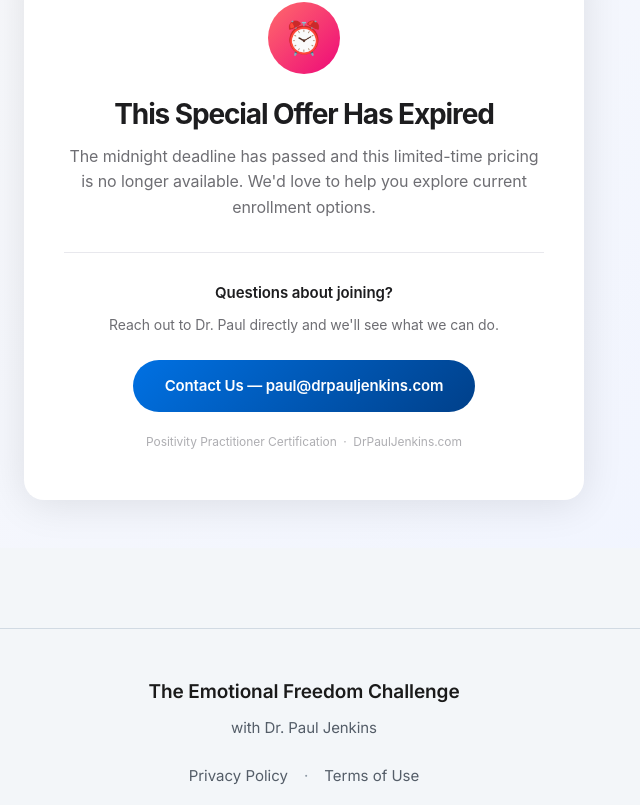
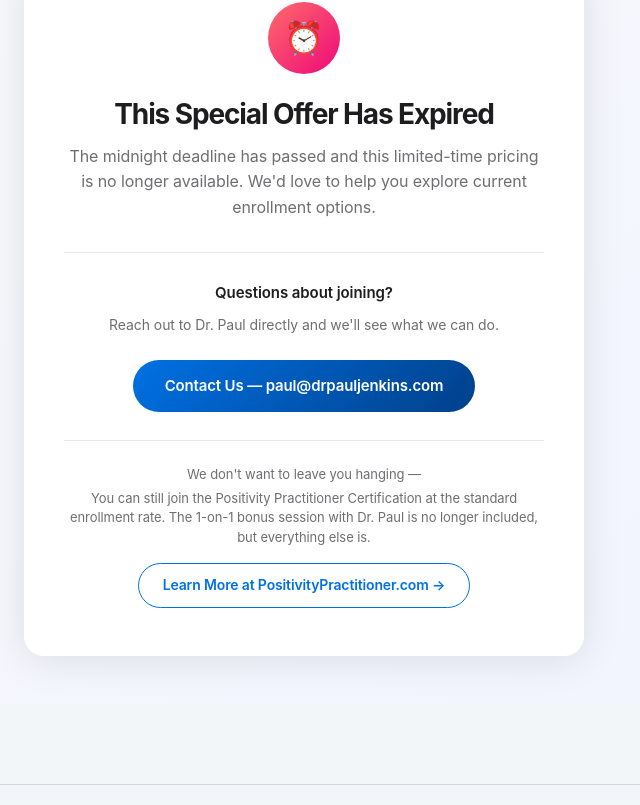
Before and after one commit to rbradshaw9/emotionalfreedomchallenge, a Next.js app: page /offer-expired in a window 1280 px wide. Shown: the part 377-1182 px from the top of the page, without its empty margins (336-976 px from the left). Built offline with nearby package versions, Linux system fonts and the light colour scheme.

Commit message:
Offer expired page: remove bottom branding, add positivitypractitioner.com fallback CTA

```diff
--- a/app/(main)/offer-expired/page.tsx
+++ b/app/(main)/offer-expired/page.tsx
@@ -125,15 +125,49 @@ export default function OfferExpiredPage() {
           Contact Us — paul@drpauljenkins.com
         </a>
 
+        {/* Divider */}
+        <div style={{ borderTop: '1px solid #e8e8ed', margin: '28px 0 24px' }} />
+
         <p
           style={{
-            fontSize: '12px',
-            color: '#aeaeb2',
-            margin: '20px 0 0',
+            fontSize: '13px',
+            color: '#6e6e73',
+            margin: '0 0 4px',
+            lineHeight: '1.5',
           }}
         >
-          Positivity Practitioner Certification &nbsp;·&nbsp; DrPaulJenkins.com
+          We don&apos;t want to leave you hanging —
         </p>
+        <p
+          style={{
+            fontSize: '13px',
+            color: '#6e6e73',
+            margin: '0 0 16px',
+            lineHeight: '1.5',
+          }}
+        >
+          You can still join the Positivity Practitioner Certification at the standard enrollment rate.
+          The 1-on-1 bonus session with Dr. Paul is no longer included, but everything else is.
+        </p>
+        <a
+          href="https://positivitypractitioner.com"
+          target="_blank"
+          rel="noopener noreferrer"
+          style={{
+            display: 'inline-block',
+            background: 'transparent',
+            color: '#0071e3',
+            padding: '10px 24px',
+            borderRadius: '100px',
+            fontSize: '14px',
+            fontWeight: '600',
+            textDecoration: 'none',
+            border: '1.5px solid #0071e3',
+            letterSpacing: '-0.01em',
+          }}
+        >
+          Learn More at PositivityPractitioner.com →
+        </a>
       </div>
     </section>
   );
```
